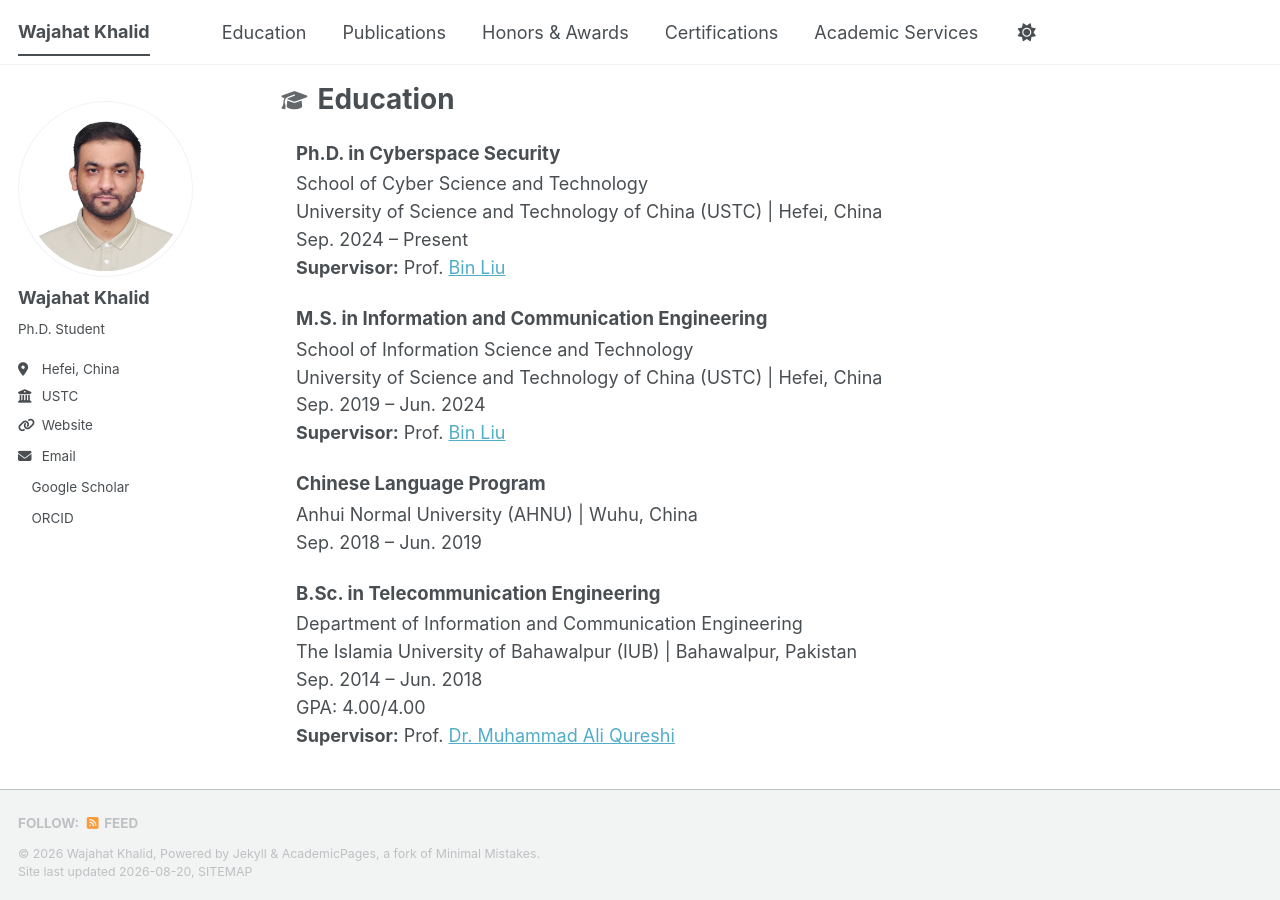
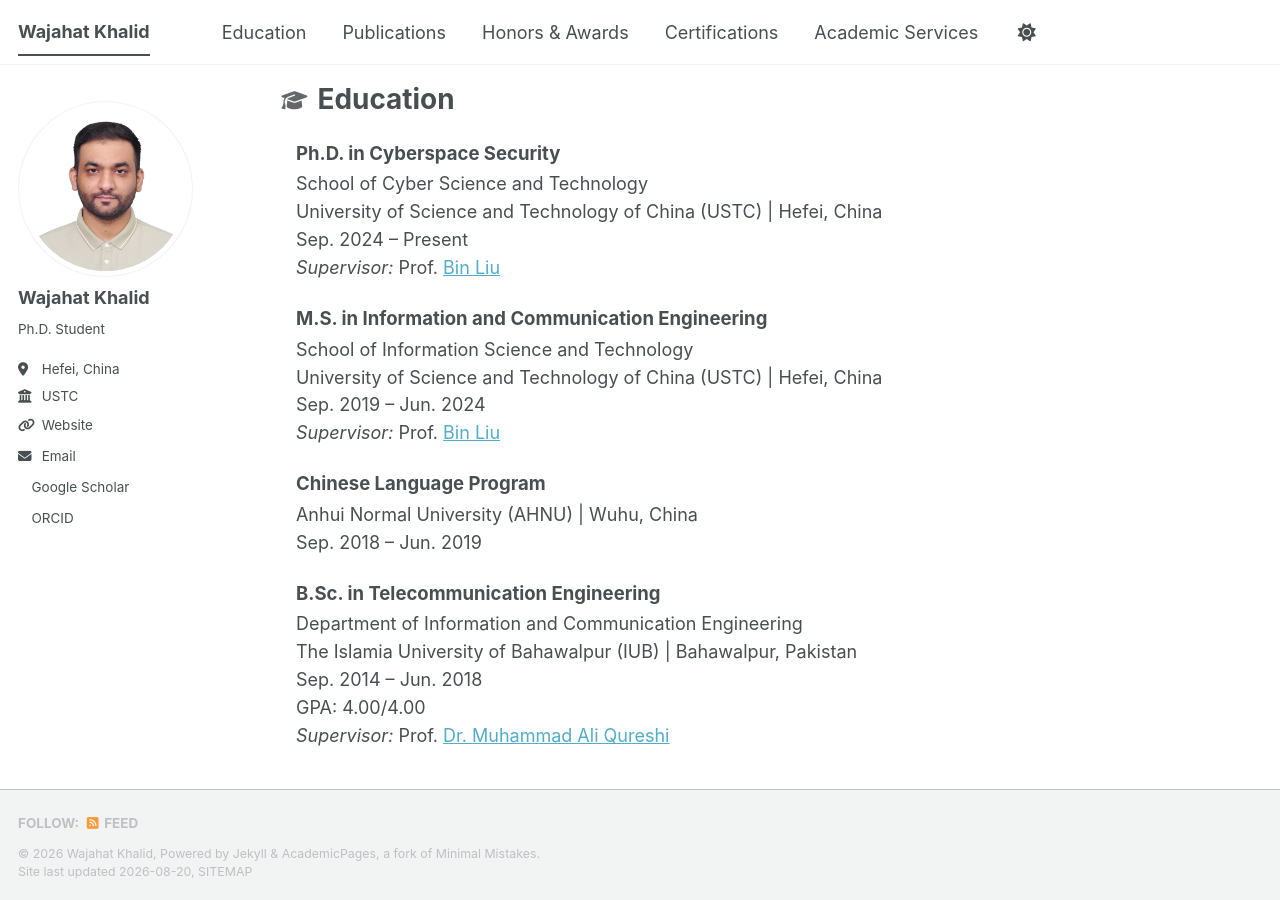
Before and after one commit to Mr-WajahatKhalid/Mr-WajahatKhalid.github.io, a Jekyll site: the page built from _pages/about.md, in a window 1280 px wide and 900 px high, scrolled down 519 px. Built offline with Jekyll 4.4.1, drawn with Linux system fonts in a browser that asks for light colours; a style sheet for code colours, icons or effects is not loaded.

```diff
--- a/_pages/about.md
+++ b/_pages/about.md
@@ -28,7 +28,7 @@ My current research aims to develop robust and generalizable person retrieval sy
 School of Cyber Science and Technology
 University of Science and Technology of China (USTC) | Hefei, China
 Sep. 2024 – Present
-**Supervisor:** Prof. [Bin Liu](https://faculty.ustc.edu.cn/liubin1/en/index.htm)
+*Supervisor:* Prof. [Bin Liu](https://faculty.ustc.edu.cn/liubin1/en/index.htm)
 
 
 ### M.S. in Information and Communication Engineering
@@ -36,7 +36,7 @@ Sep. 2024 – Present
 School of Information Science and Technology
 University of Science and Technology of China (USTC) | Hefei, China
 Sep. 2019 – Jun. 2024
-**Supervisor:** Prof. [Bin Liu](https://faculty.ustc.edu.cn/liubin1/en/index.htm)
+*Supervisor:* Prof. [Bin Liu](https://faculty.ustc.edu.cn/liubin1/en/index.htm)
 
 
 ### Chinese Language Program
@@ -51,7 +51,7 @@ Department of Information and Communication Engineering
 The Islamia University of Bahawalpur (IUB) | Bahawalpur, Pakistan
 Sep. 2014 – Jun. 2018
 GPA: 4.00/4.00
-**Supervisor:** Prof. [Dr. Muhammad Ali Qureshi](https://www.aliqureshi.info/)
+*Supervisor:* Prof. [Dr. Muhammad Ali Qureshi](https://www.aliqureshi.info/)
 
 
 <h1 class="section-title">
```
